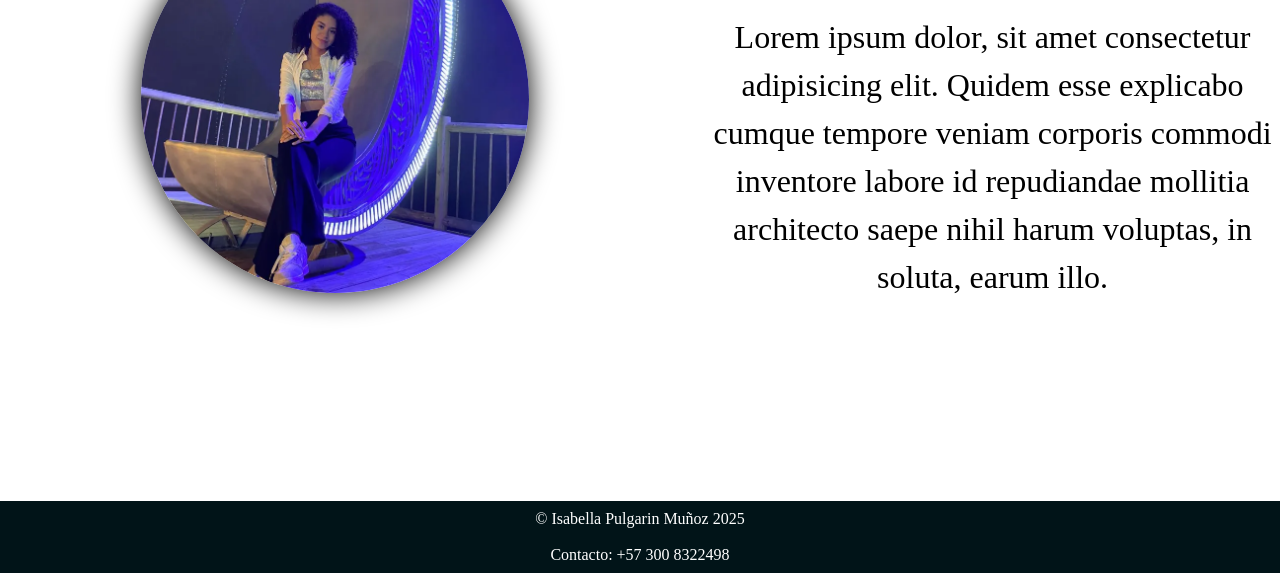
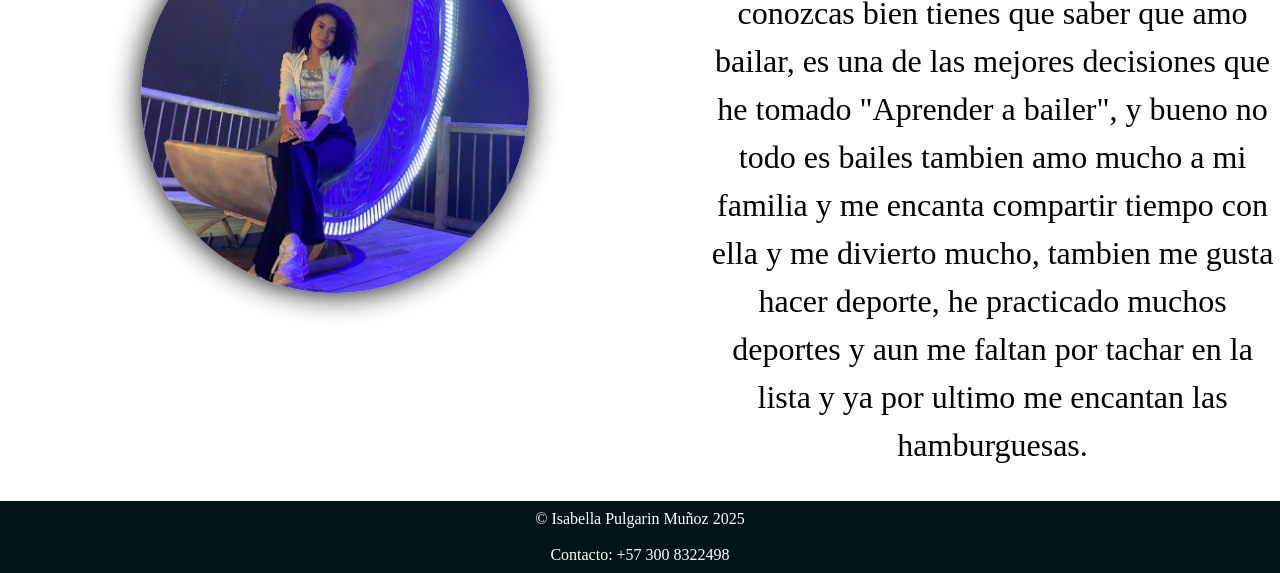
Before and after one commit to IsabellaPulgarin/Porfolio-prueba-desempe-o, a plain HTML site: page presentation.html in a window 1280 px wide. Shown: the part 299-872 px from the top of the page. Drawn offline with Linux system fonts and the light colour scheme.

Commit message:
text-about-me

```diff
--- a/presentation.html
+++ b/presentation.html
@@ -35,7 +35,7 @@
             <section class="presentation-text">
 
                 <h2>Presentacion</h2>
-                <p>Lorem ipsum dolor, sit amet consectetur adipisicing elit. Quidem esse explicabo cumque tempore veniam corporis commodi inventore labore id repudiandae mollitia architecto saepe nihil harum voluptas, in soluta, earum illo.</p>
+                <p>Soy Isabella Pulgarin Muñoz tengo 18 años y estudio desarrollo de Softwar, soy colombiana y vivo en medellin. Para que me conozcas bien tienes que saber que amo bailar, es una de las mejores decisiones que he tomado "Aprender a bailer", y bueno no todo es bailes tambien amo mucho a mi familia y me encanta compartir tiempo con ella y me divierto mucho, tambien me gusta hacer deporte, he practicado muchos deportes y aun me faltan por tachar en la lista y ya por ultimo me encantan las hamburguesas.</p>
 
             </section>
 
```
